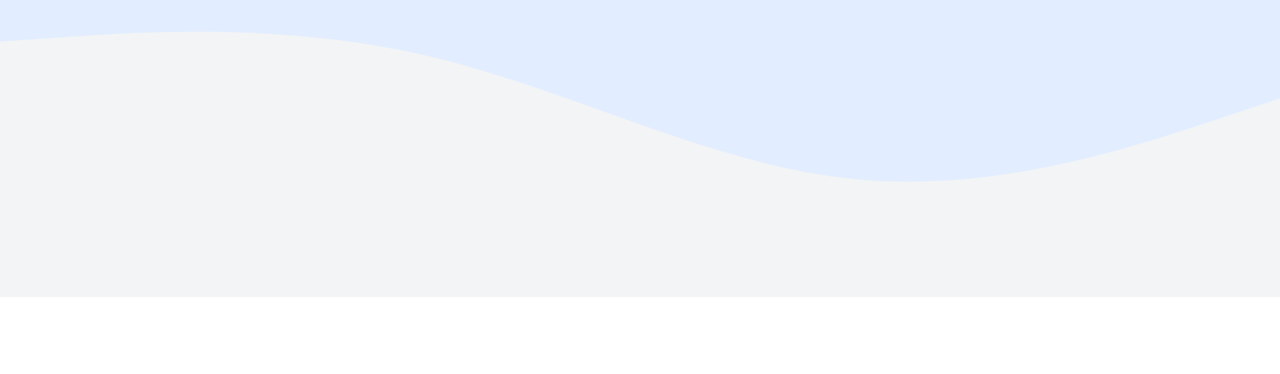
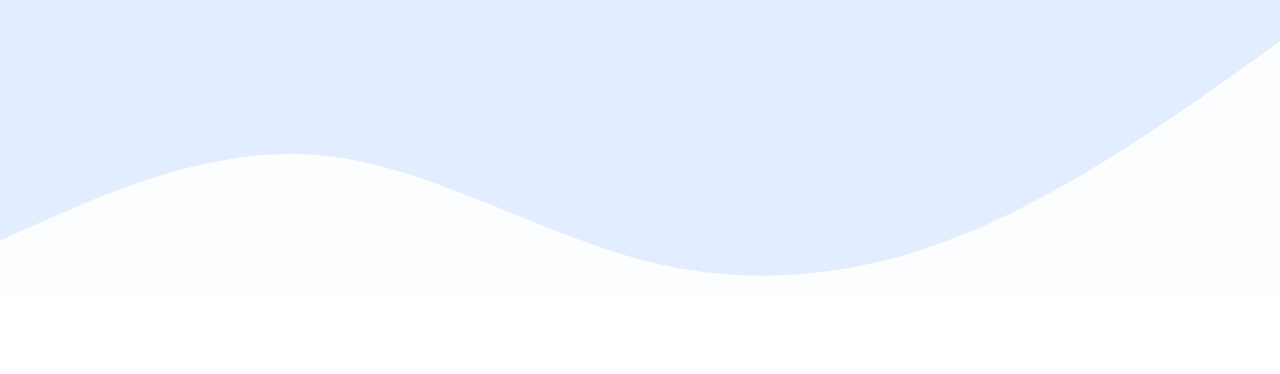
Before and after one commit to RamaMendrofa/RamaMendrofa.github.io, a plain HTML site: page index.html in a window 1280 px wide. Shown: the part 415-789 px from the top of the page. Drawn offline with nearby package versions, Linux system fonts and the light colour scheme.

Commit message:
Update index.html

```diff
--- a/index.html
+++ b/index.html
@@ -90,14 +90,11 @@
       />
       <h1 class="display-4">Seprianto Mendrofa</h1>
       <p class="lead">Web Developer | Junior</p>
-      <svg
-        xmlns="http://www.w3.org/2000/svg"
-        viewBox="0 0 1440 320"
-      >
+     <svg xmlns="http://www.w3.org/2000/svg" viewBox="0 0 1440 320">
         <path
-          fill="#f3f4f5"
-          fill-opacity="1"
-          d="M0,32L80,26.7C160,21,320,11,480,48C640,85,800,171,960,186.7C1120,203,1280,149,1360,122.7L1440,96L1440,320L1360,320C1280,320,1120,320,960,320C800,320,640,320,480,320C320,320,160,320,80,320L0,320Z"
+          fill="#ffffff"
+          fill-opacity="0.9"
+          d="M0,256L60,229.3C120,203,240,149,360,160C480,171,600,245,720,277.3C840,309,960,299,1080,250.7C1200,203,1320,117,1380,74.7L1440,32L1440,320L1380,320C1320,320,1200,320,1080,320C960,320,840,320,720,320C600,320,480,320,360,320C240,320,120,320,60,320L0,320Z"
         ></path>
       </svg>
     </section>
```
